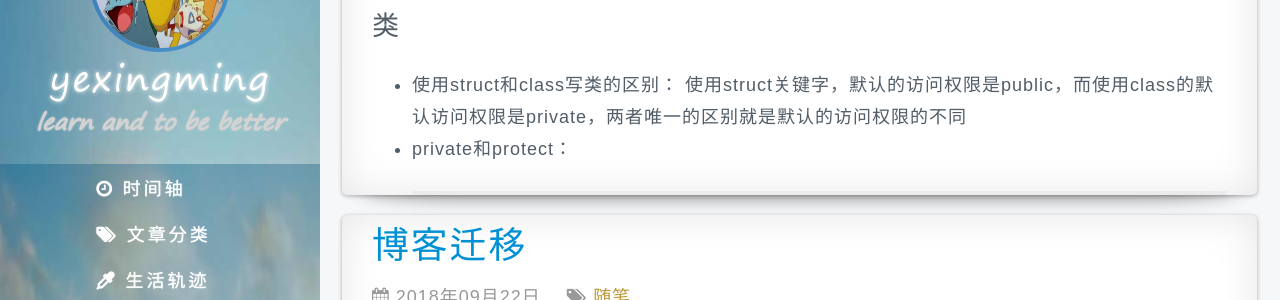
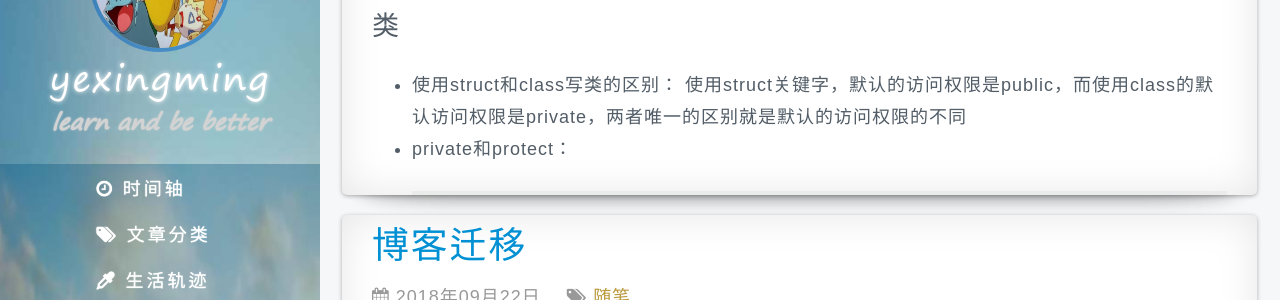
Before and after one commit to drunked-monster/drunked-monster.github.io, a Jekyll site: the page built from index.html, in a window 1280 px wide. Shown: the part 126-426 px from the top of the page. Built offline with Jekyll 4.4.1, drawn with Linux system fonts in a browser that asks for light colours; nearby versions of some CDN libraries; some web fonts are replaced; library files that are not in the unit come from our copies; the list of posts is cut into pages by our own code; comment, search, counter and statistics services are not loaded.

```diff
--- a/_config.yml
+++ b/_config.yml
@@ -19,7 +19,7 @@ gems: [jekyll-paginate]
 
 blog:
     name: yexingming
-    description: learn and to be better
+    description: learn and be better
     title: blog of yxm
     url: drunked-monster.github.io
 author:
```
